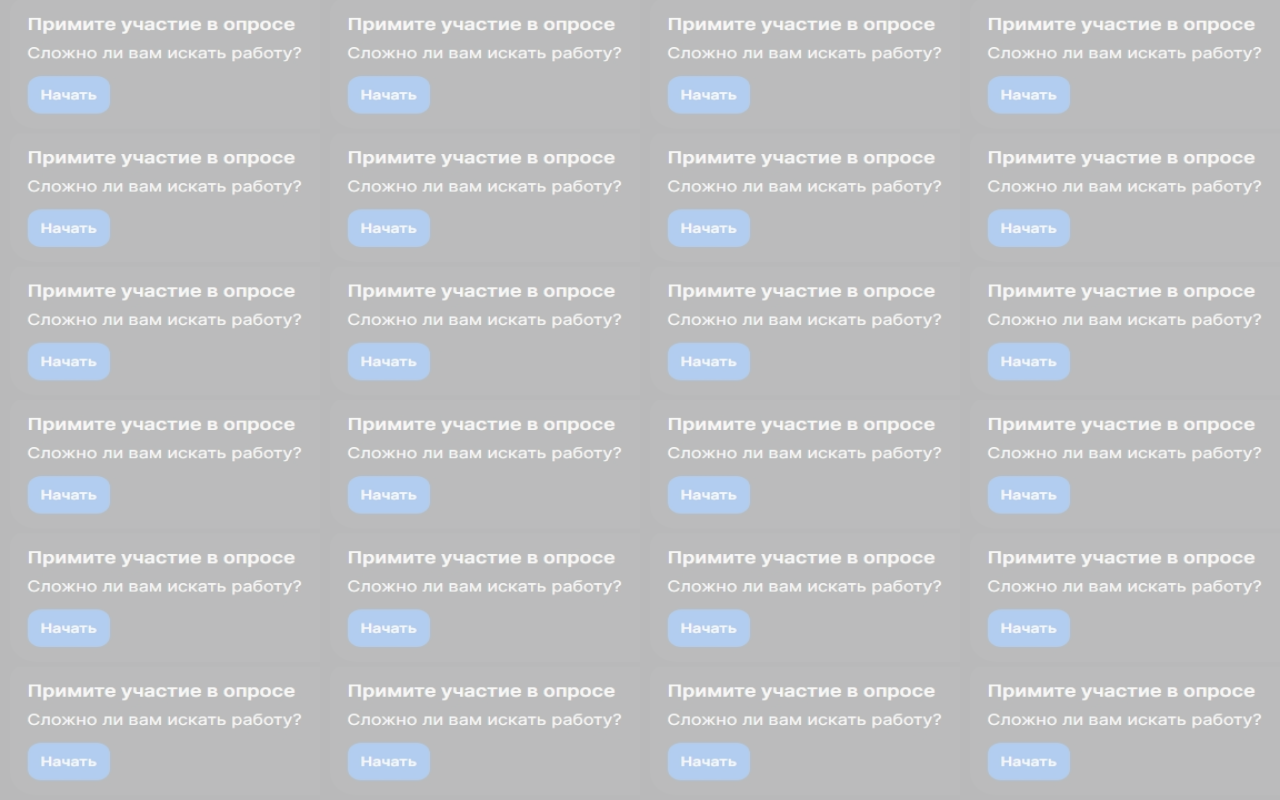
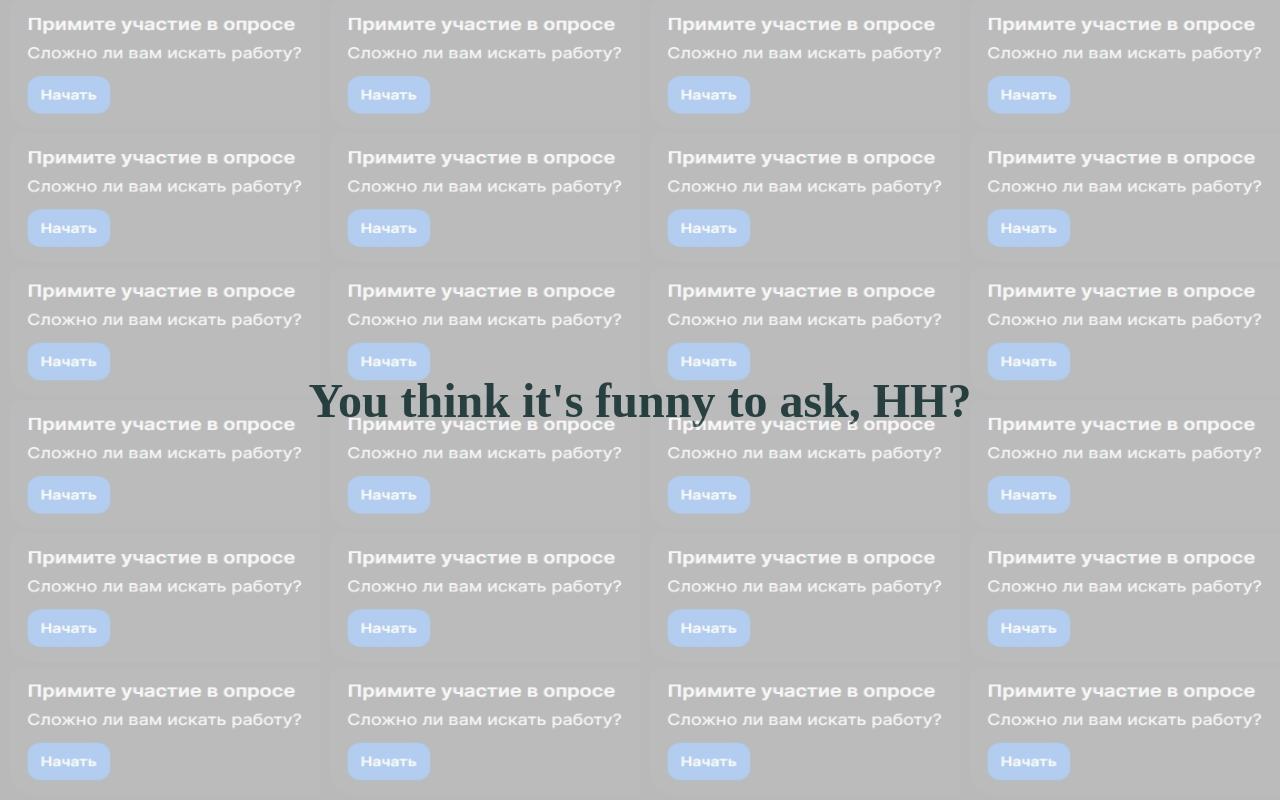
Before and after one commit to Maficks/some-idea, a Vue app: page / in a window 1280 px wide. Built offline with nearby package versions, Linux system fonts and the light colour scheme.

Commit message:
adding reactive changing background style and other

```diff
--- a/src/App.vue
+++ b/src/App.vue
@@ -16,6 +16,12 @@ onMounted(() => {
 watch([mouseX, mouseY], () => {
   const xPos = (mouseX.value / window.innerWidth) * 100;
   const yPos = (mouseY.value / window.innerHeight) * 100;
+
+  backgroundStyle.value = {
+    ...backgroundStyle.value,
+    backgroundPosition: `${xPos}% ${yPos}%`,
+    transform: `scale(${1 + xPos / 500})`,
+  };
 });
 
 const backgroundStyle = ref({
@@ -32,7 +38,7 @@ const backgroundStyle = ref({
     <div class="background-image"></div>
     <div class="background" :style="backgroundStyle"></div>
     <div class="content">
-
+      <h1>You think it's funny to ask, HH?</h1>
     </div>
   </div>
 </template>
@@ -58,4 +64,9 @@ const backgroundStyle = ref({
   left: 0;
   opacity: 30%;
 }
+h1 {
+  font-size: 3rem;
+  margin: 20px 0;
+  color: darkslategray;
+}
 </style>
```
